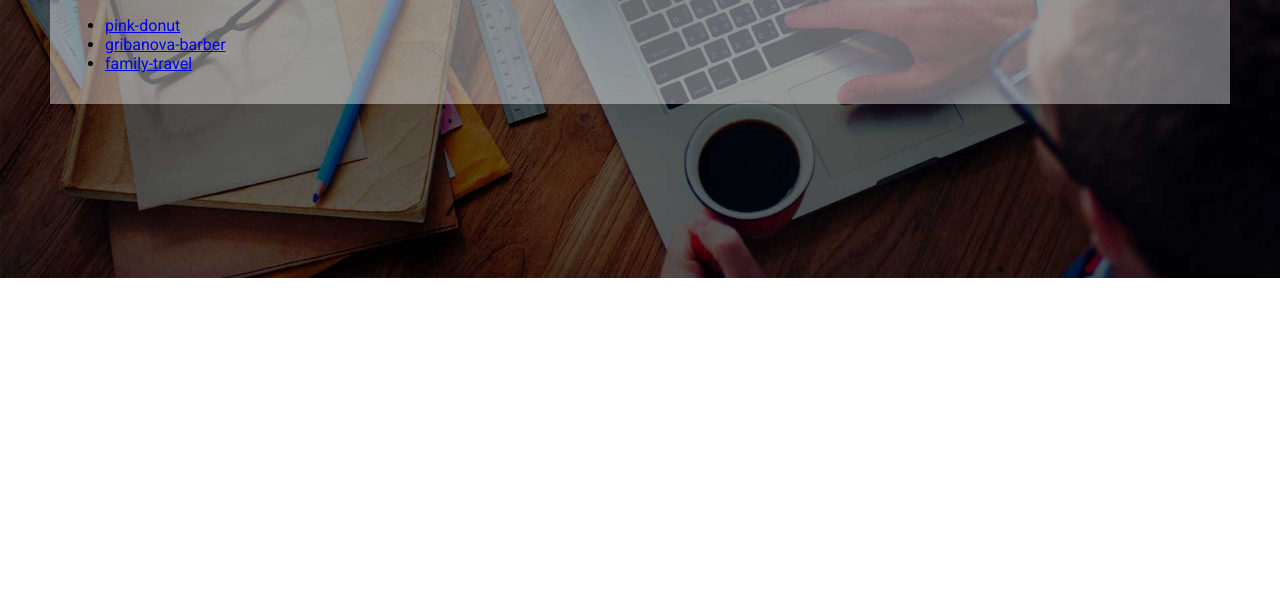
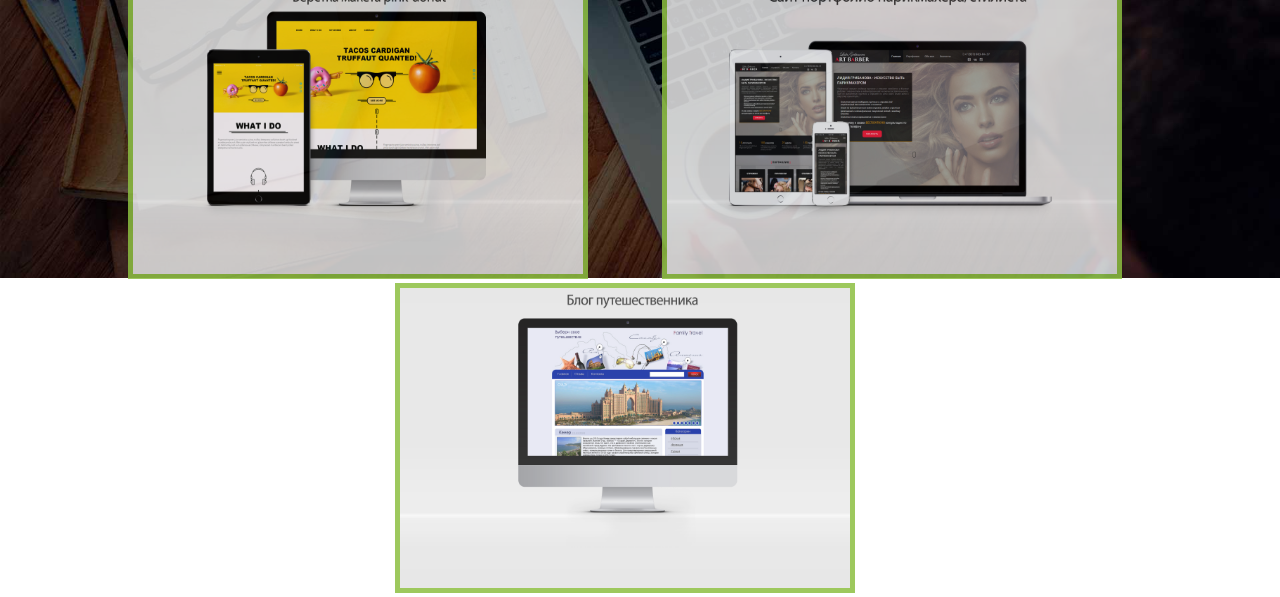
Before and after one commit to SergGrbanoff/serggrbanoff.github.io, a plain HTML site: page index.html in a window 1280 px wide. Shown: the part 522-1119 px from the top of the page. Before the commit the page ends 800 px from the top, so only its background shows below. Drawn offline with Linux system fonts and the light colour scheme.

Commit message:
portfolio

```diff
--- a/css/style.css
+++ b/css/style.css
@@ -67,14 +67,42 @@ header {
 }
 
 .porfolio {
-	background-color: rgba(255,255,255,0.4);
-	margin: 0 50px;
-	padding: 15px;
+	text-align: center;
 }
 
 .porfolio p {
 	font-size: 32px;
 	font-weight: 700;
+	color: #8dbf41;
 }
 
-/*	    */
+.porfolio ul {
+	list-style: none;
+}
+
+.porfolio ul li {
+	display: inline-block;
+	text-decoration: none;
+	margin-right: 70px;
+}
+
+.porfolio ul li a {
+	/*opacity: .9;*/
+	transition: all 0.5s ease;
+}
+
+.porfolio ul li a:hover {
+	opacity: 1;
+}
+
+.porfolio ul li a:hover img {
+	border: 5px solid #e3223e;
+}
+
+.porfolio ul li a img {
+	height: 300px;
+	width: 450px;
+	border: 5px solid #8dbf41;
+	opacity: .85;
+	transition: all 0.5s ease;
+}
--- a/index.html
+++ b/index.html
@@ -83,13 +83,19 @@
 
         <ul>
             <li>
-                <a href="pink-donut/index.html">pink-donut</a>
+                <a href="pink-donut/index.html">
+                    <img src="img/portfolio/pink-donut-macup.jpg" alt="pink-donut">
+                </a>
             </li>
             <li>
-                <a href="gribanovabarber/index.html">gribanova-barber</a>
+                <a href="gribanovabarber/index.html">
+                    <img src="img/portfolio/macup-gribanovabarber.jpg" alt="gribanovabarber">
+                </a>
             </li>
             <li>
-                <a href="family-travel/index.html">family-travel</a>
+                <a href="family-travel/index.html">
+                    <img src="img/portfolio/travelblog-macup.jpg" alt="travelblog">
+                </a>
             </li>
         </ul>
 
```
Also changed, not shown: img/portfolio/macup-gribanovabarber.jpg (added), img/portfolio/pink-donut-macup.jpg (added), img/portfolio/travelblog-macup.jpg (added).
